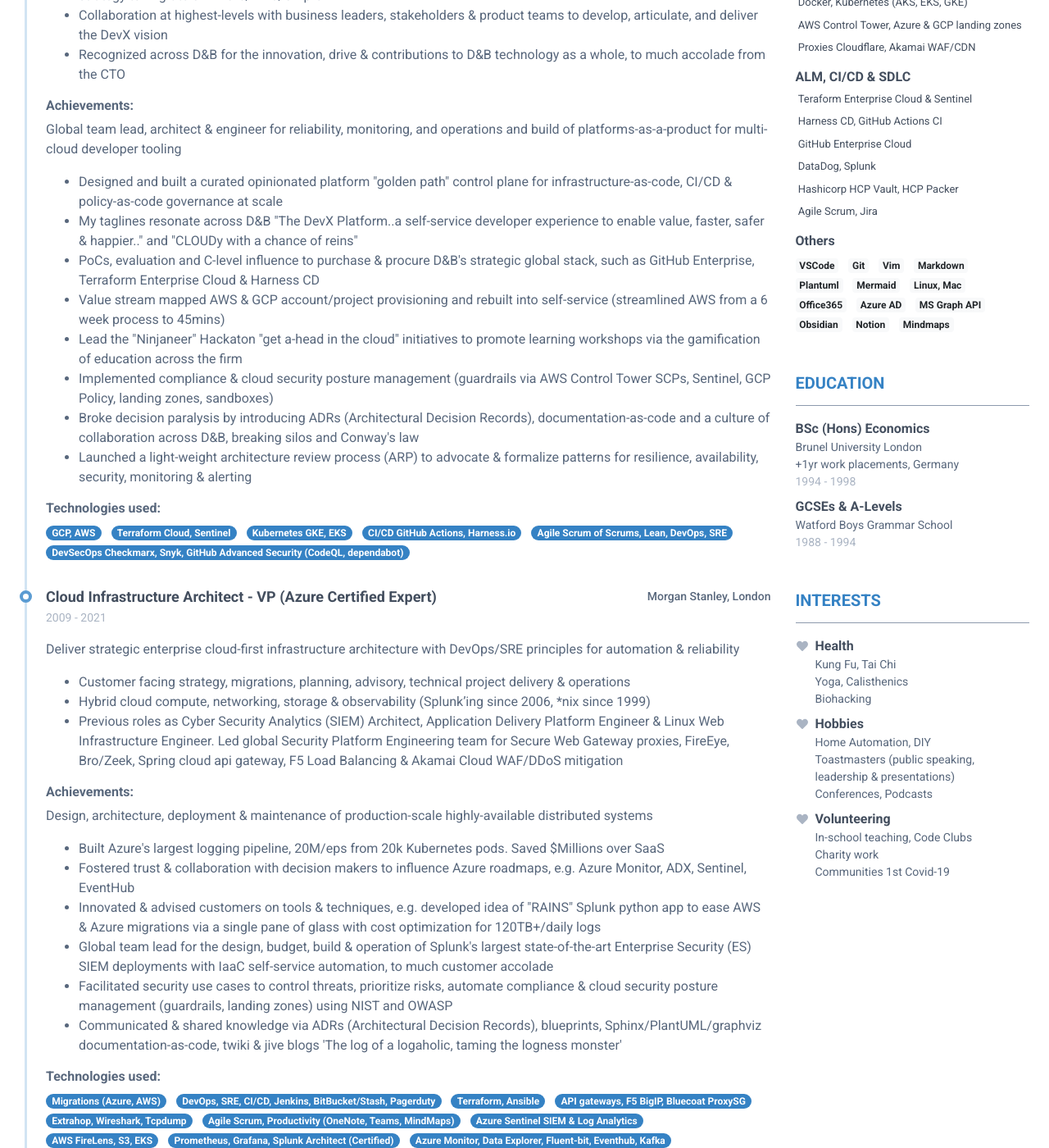
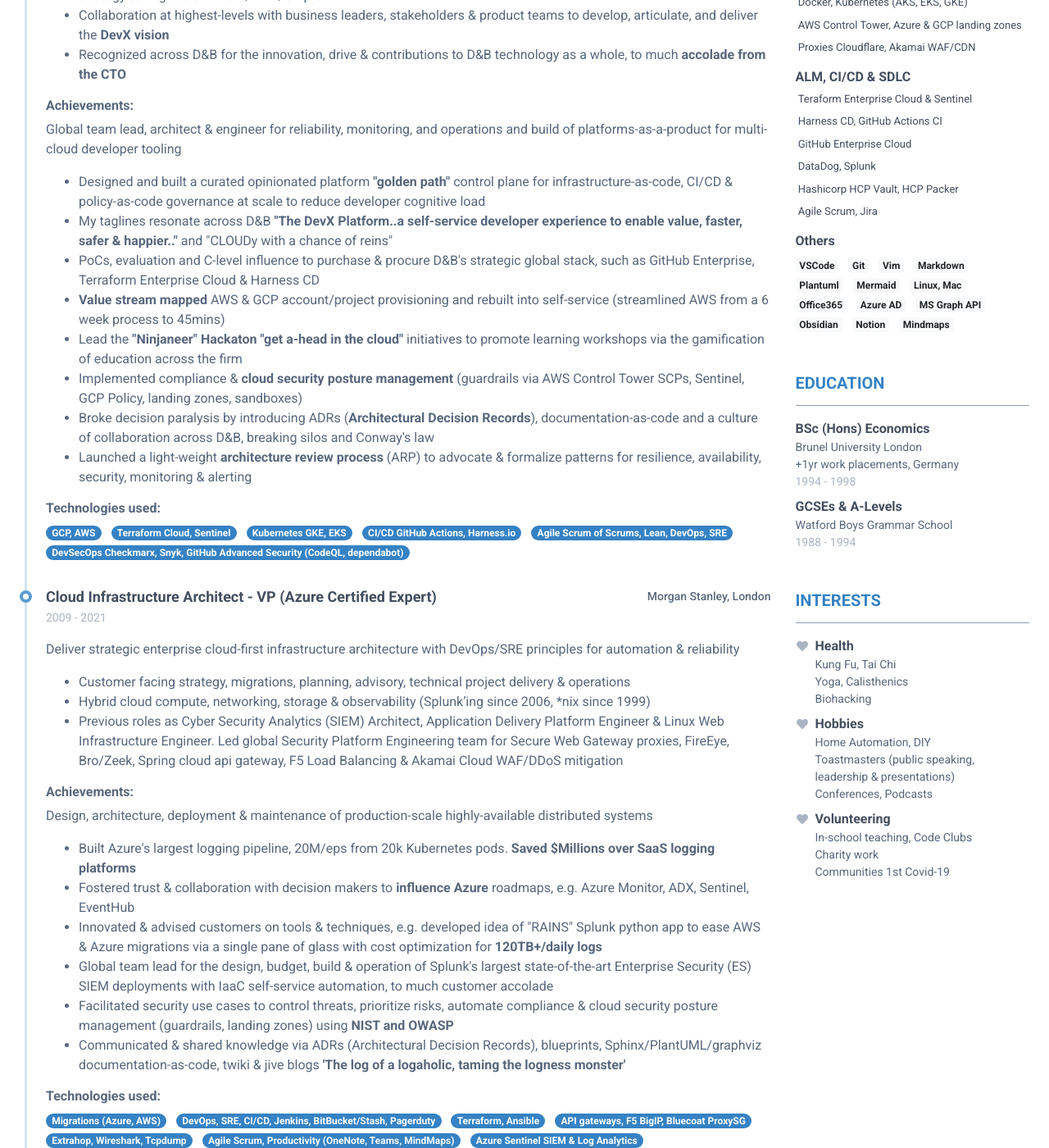
Before and after one commit to Hamy200/resume, a Jekyll site: the page built from index.markdown, in a window 1280 px wide and 1400 px high, scrolled down 535 px. Shown: the whole window at 82% size. Built offline with Jekyll 4.4.1, drawn with Linux system fonts in a browser that asks for light colours; nearby versions of some CDN libraries; some of the changed text lies outside the part shown.

Commit message:
Update data.yml

```diff
--- a/_data/data.yml
+++ b/_data/data.yml
@@ -43,21 +43,21 @@ experiences:
     company: Dun & Bradstreet, London
     details: |
         Visionary for D&B's game-changing strategic enterprise-wide self-service "DevX" hybrid cloud DevOps enablement platform
-        - Pivotal in deploying GCP, as its newest & largest $1bn customer, creating the foundational platform, staffing and strategy to migrate off Azure/AWS/On-prem
-        - Collaboration at highest-levels with business leaders, stakeholders & product teams to develop, articulate, and deliver the DevX vision
-        - Recognized across D&B for the innovation, drive & contributions to D&B technology as a whole, to much accolade from the CTO
+        - Pivotal in deploying GCP, as its newest & largest <b>$1bn</b> customer, creating the foundational platform, staffing and strategy to migrate off Azure/AWS/On-prem
+        - Collaboration at highest-levels with business leaders, stakeholders & product teams to develop, articulate, and deliver the <b>DevX vision</b>
+        - Recognized across D&B for the innovation, drive & contributions to D&B technology as a whole, to much <b>accolade from the CTO</b>
     achievements:
       desc: |
         Global team lead, architect & engineer for reliability, monitoring, and operations and build of platforms-as-a-product for multi-cloud developer tooling
       highlights:
-        - Designed and built a curated opinionated platform "golden path" control plane for infrastructure-as-code, CI/CD & policy-as-code governance at scale
-        - My taglines resonate across D&B "The DevX Platform..a self-service developer experience to enable value, faster, safer & happier.." and "CLOUDy with a chance of reins"
+        - Designed and built a curated opinionated platform <b>"golden path"</b> control plane for infrastructure-as-code, CI/CD & policy-as-code governance at scale to reduce developer cognitive load
+        - My taglines resonate across D&B <b>"The DevX Platform..a self-service developer experience to enable value, faster, safer & happier.."</b> and "CLOUDy with a chance of reins"
         - PoCs, evaluation and C-level influence to purchase & procure D&B's strategic global stack, such as GitHub Enterprise, Terraform Enterprise Cloud & Harness CD
-        - Value stream mapped AWS & GCP account/project provisioning and rebuilt into self-service (streamlined AWS from a 6 week process to 45mins)
-        - Lead the "Ninjaneer" Hackaton "get a-head in the cloud" initiatives to promote learning workshops via the gamification of education across the firm
-        - Implemented compliance & cloud security posture management (guardrails via AWS Control Tower SCPs, Sentinel, GCP Policy, landing zones, sandboxes)
-        - Broke decision paralysis by introducing ADRs (Architectural Decision Records), documentation-as-code and a culture of collaboration across D&B, breaking silos and Conway's law
-        - Launched a light-weight architecture review process (ARP) to advocate & formalize patterns for resilience, availability, security, monitoring & alerting
+        - <b>Value stream mapped</b> AWS & GCP account/project provisioning and rebuilt into self-service (streamlined AWS from a 6 week process to 45mins)
+        - Lead the <b>"Ninjaneer" Hackaton "get a-head in the cloud"</b> initiatives to promote learning workshops via the gamification of education across the firm
+        - Implemented compliance & <b>cloud security posture management</b> (guardrails via AWS Control Tower SCPs, Sentinel, GCP Policy, landing zones, sandboxes)
+        - Broke decision paralysis by introducing ADRs (<b>Architectural Decision Records</b>), documentation-as-code and a culture of collaboration across D&B, breaking silos and Conway's law
+        - Launched a light-weight <b>architecture review process</b> (ARP) to advocate & formalize patterns for resilience, availability, security, monitoring & alerting
     technologies:
       - GCP, AWS
       - Terraform Cloud, Sentinel
@@ -78,12 +78,12 @@ experiences:
       desc: |
         Design, architecture, deployment & maintenance of production-scale highly-available distributed systems
       highlights:
-        - Built Azure's largest logging pipeline, 20M/eps from 20k Kubernetes pods. Saved $Millions over SaaS
-        - Fostered trust & collaboration with decision makers to influence Azure roadmaps, e.g. Azure Monitor, ADX, Sentinel, EventHub
-        - Innovated & advised customers on tools & techniques, e.g. developed idea of "RAINS" Splunk python app to ease AWS & Azure migrations via a single pane of glass with cost optimization for 120TB+/daily logs
+        - Built Azure's largest logging pipeline, 20M/eps from 20k Kubernetes pods. <b>Saved $Millions over SaaS logging platforms</b>
+        - Fostered trust & collaboration with decision makers to <b>influence Azure</b> roadmaps, e.g. Azure Monitor, ADX, Sentinel, EventHub
+        - Innovated & advised customers on tools & techniques, e.g. developed idea of "RAINS" Splunk python app to ease AWS & Azure migrations via a single pane of glass with cost optimization for <b>120TB+/daily logs</b>
         - Global team lead for the design, budget, build & operation of Splunk's largest state-of-the-art Enterprise Security (ES) SIEM deployments with IaaC self-service automation, to much customer accolade
-        - Facilitated security use cases to control threats, prioritize risks, automate compliance & cloud security posture management (guardrails, landing zones) using NIST and OWASP
-        - Communicated & shared knowledge via ADRs (Architectural Decision Records), blueprints, Sphinx/PlantUML/graphviz documentation-as-code, twiki & jive blogs 'The log of a logaholic, taming the logness monster'
+        - Facilitated security use cases to control threats, prioritize risks, automate compliance & cloud security posture management (guardrails, landing zones) using <b>NIST and OWASP</b>
+        - Communicated & shared knowledge via ADRs (Architectural Decision Records), blueprints, Sphinx/PlantUML/graphviz documentation-as-code, twiki & jive blogs <b>'The log of a logaholic, taming the logness monster'</b>
     technologies:
       - Migrations (Azure, AWS)
       - DevOps, SRE, CI/CD, Jenkins, BitBucket/Stash, Pagerduty
```
